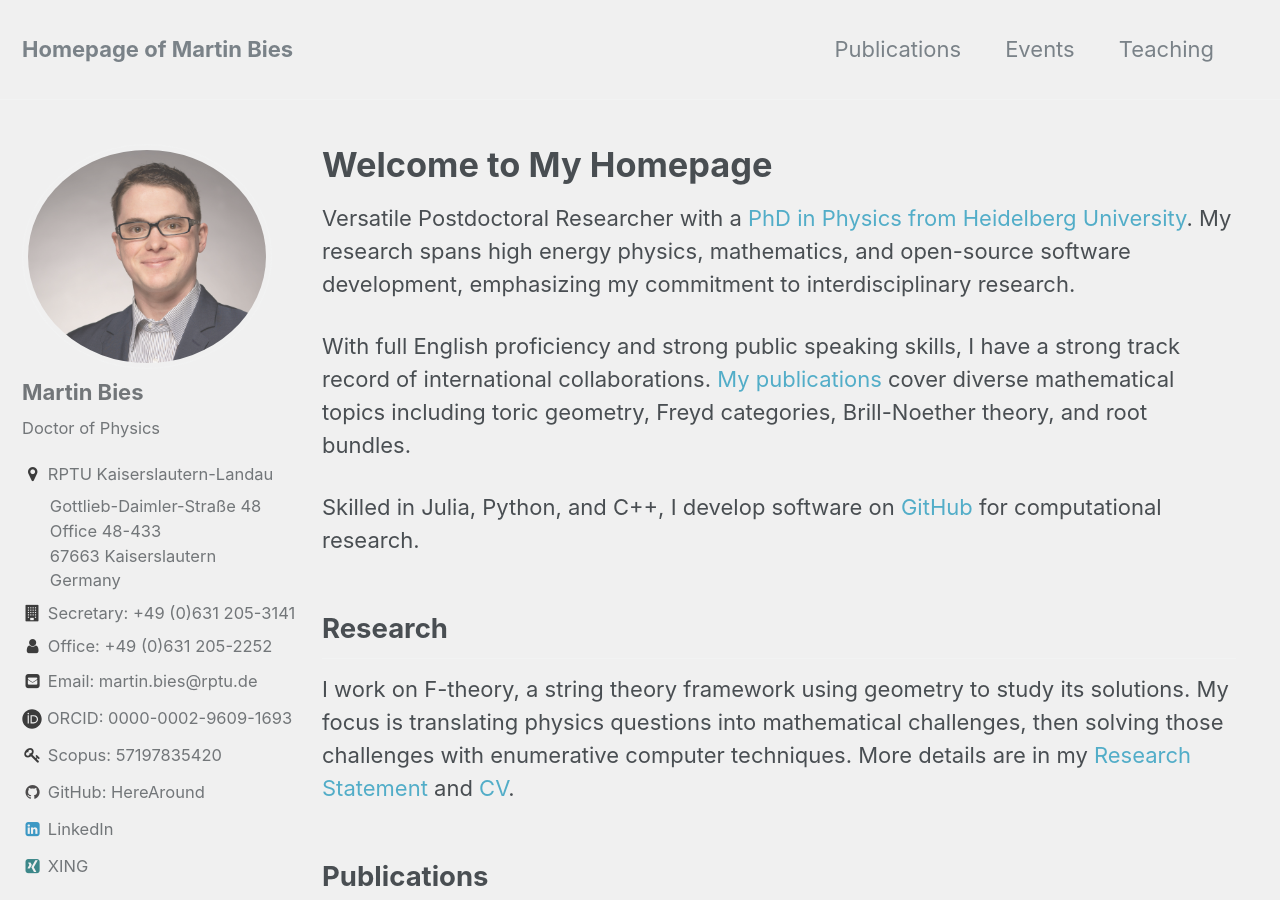
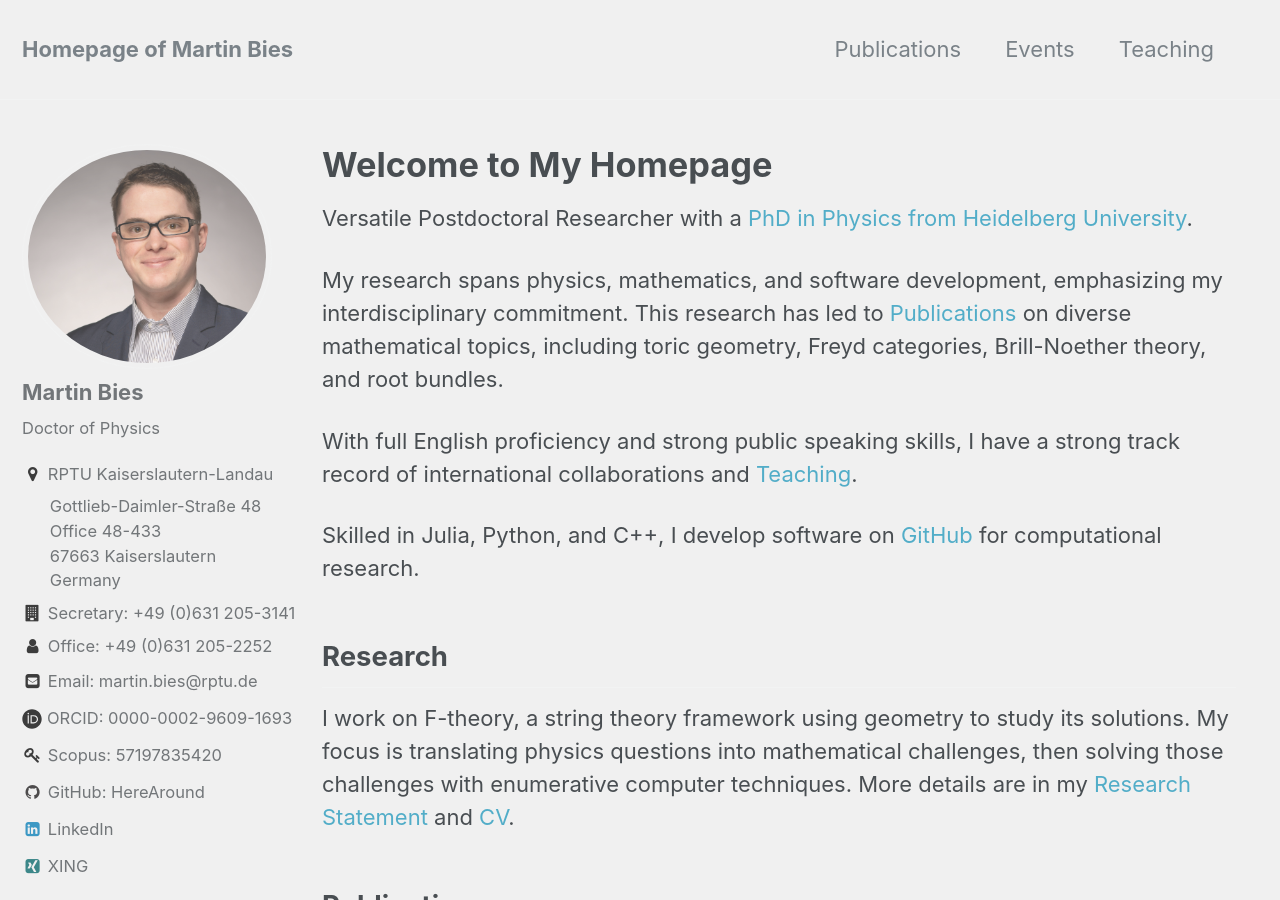
Before and after one commit to MartinBies/MartinBies.github.io, a Jekyll site: the page built from index.md, in a window 1280 px wide and 900 px high. Built offline with Jekyll 4.4.1, drawn with Linux system fonts in a browser that asks for light colours.

Commit message:
Minor updates to content

```diff
--- a/index.md
+++ b/index.md
@@ -4,9 +4,11 @@ author_profile: true
 title: Welcome to My Homepage
 ---
 
-Versatile Postdoctoral Researcher with a [PhD in Physics from Heidelberg University](https://archiv.ub.uni-heidelberg.de/volltextserver/24045/). My research spans high energy physics, mathematics, and open-source software development, emphasizing my commitment to interdisciplinary research.
+Versatile Postdoctoral Researcher with a [PhD in Physics from Heidelberg University](https://archiv.ub.uni-heidelberg.de/volltextserver/24045/).
 
-With full English proficiency and strong public speaking skills, I have a strong track record of international collaborations. [My publications](https://martinbies.github.io/publications/) cover diverse mathematical topics including toric geometry, Freyd categories, Brill-Noether theory, and root bundles.
+My research spans physics, mathematics, and software development, emphasizing my interdisciplinary commitment. This research has led to [Publications](https://martinbies.github.io/publications/) on diverse mathematical topics, including toric geometry, Freyd categories, Brill-Noether theory, and root bundles.
+
+With full English proficiency and strong public speaking skills, I have a strong track record of international collaborations and [Teaching](https://martinbies.github.io/teaching/).
 
 Skilled in Julia, Python, and C++, I develop software on [GitHub](https://github.com/herearound) for computational research.
 
```
